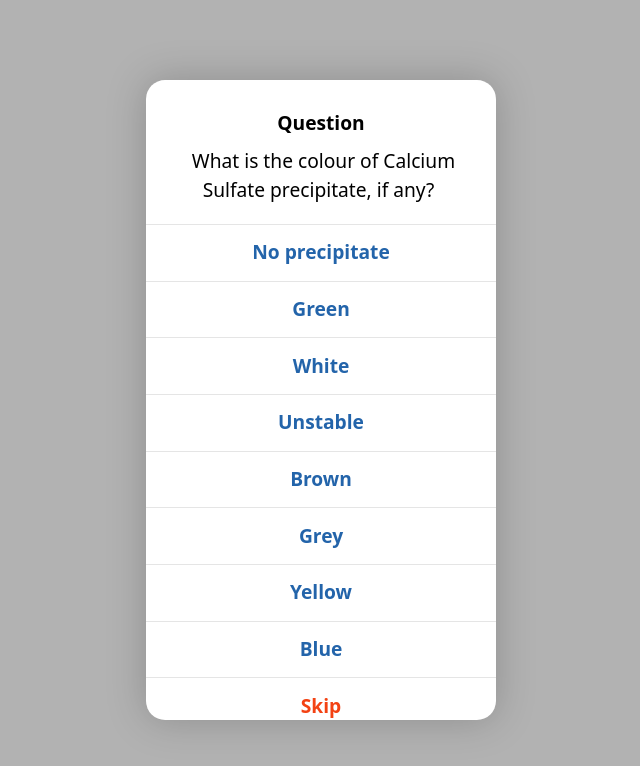
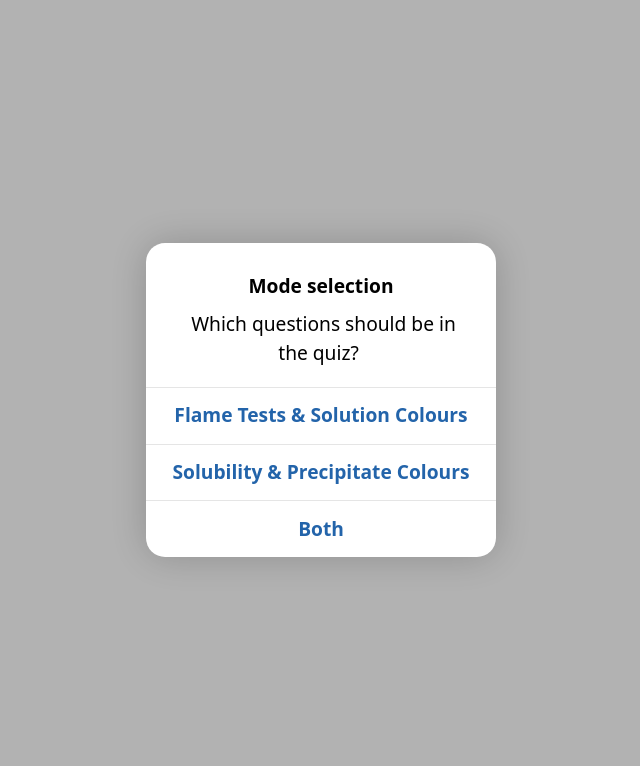
Before and after one commit to yyjlincoln/Solubility, a Vue app: page / in a window 1280 px wide. Shown: the top 766 px of the page, without its empty margins (319-959 px from the left). Built offline with nearby package versions, Linux system fonts and the light colour scheme.

Commit message:
Update: Added mode selection

```diff
--- a/src/App.vue
+++ b/src/App.vue
@@ -9,6 +9,7 @@ export default {
   name: "App",
   components: {},
   data: () => ({
+    preferredMode: null,
     compounds: [
       {
         name: "Barium Phosphate",
@@ -390,7 +391,39 @@ export default {
     ],
   }),
   mounted() {
-    this.nextQuestion();
+    this.$alert.present(
+      "Mode selection",
+      "Which questions should be in the quiz?",
+      [
+        {
+          title: "Flame Tests & Solution Colours",
+          type: "normal",
+          handler: () => {
+            this.preferredMode = "ions";
+            this.nextQuestion();
+          },
+        },
+        {
+          title: "Solubility & Precipitate Colours",
+          type: "normal",
+          handler: () => {
+            this.preferredMode = "compounds";
+            this.nextQuestion();
+          },
+        },
+        {
+          title: "Both",
+          type: "normal",
+          handler: () => {
+            this.nextQuestion();
+          },
+        },
+      ],
+      {
+        defaultAction: 2,
+      }
+    );
+    // this.nextQuestion();
   },
   methods: {
     random(max) {
@@ -446,7 +479,13 @@ export default {
     },
     nextQuestion() {
       var question, answer, choices, actions, x;
-      if (this.random(2) == 0) {
+      let mode = this.random(2);
+      if (this.preferredMode == "ions") {
+        mode = 0;
+      } else if (this.preferredMode == "compounds") {
+        mode = 1;
+      }
+      if (mode == 0) {
         // Ions
         let obj = this.ions[this.random(this.ions.length)];
         let aspects = ["solution", "flame"];
```
